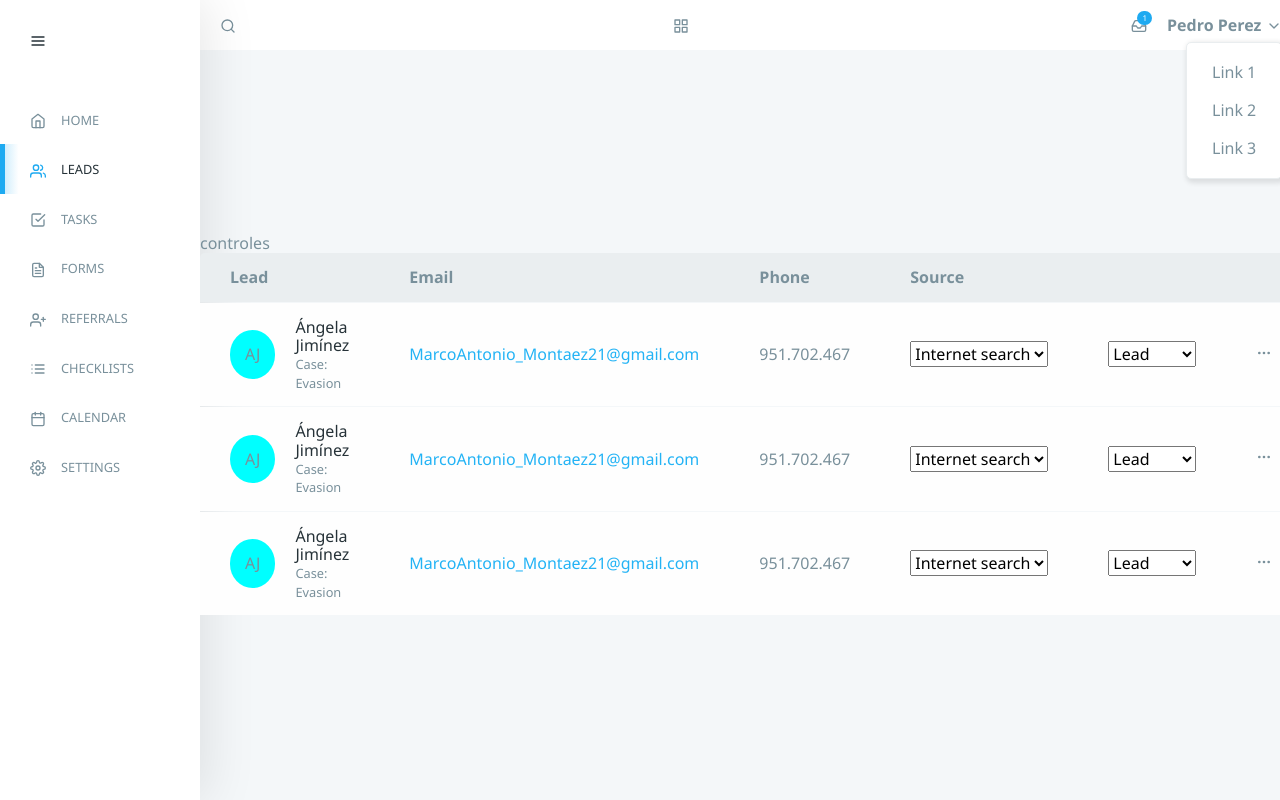
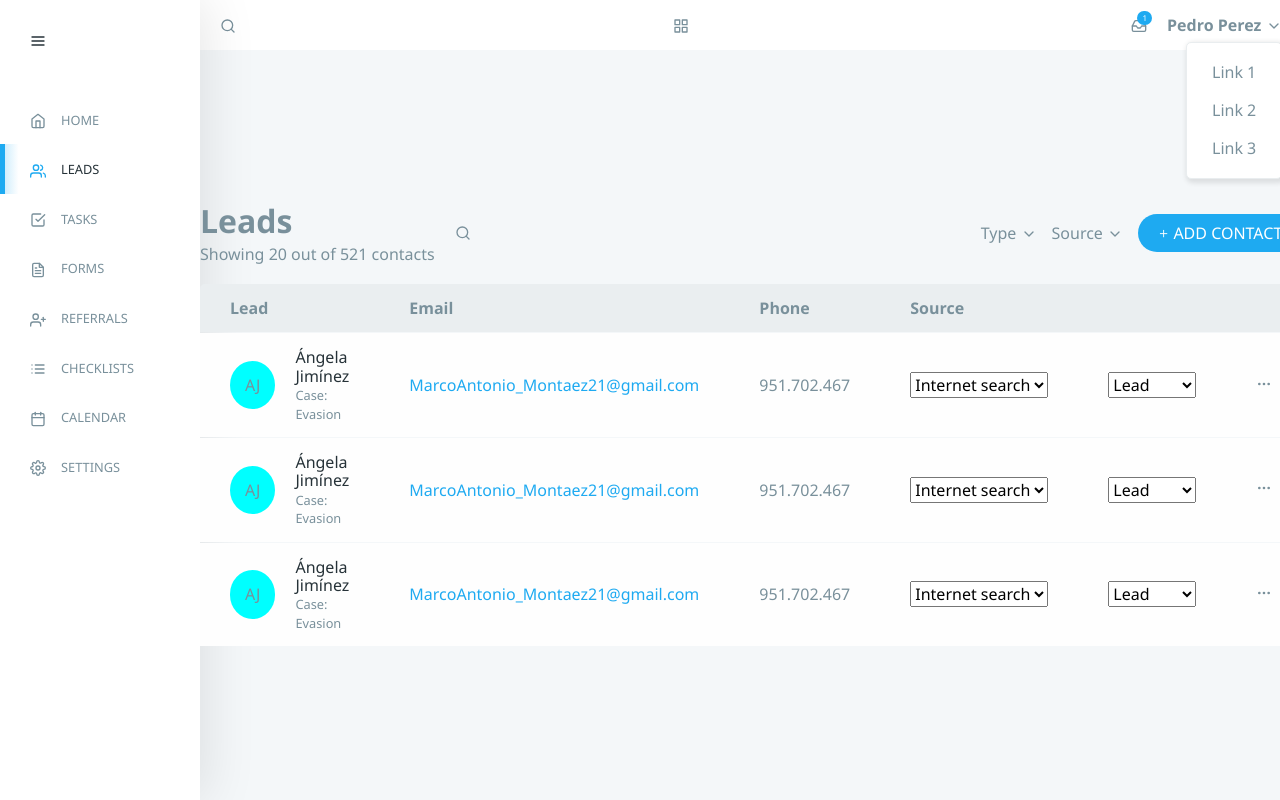
Before and after one commit to neo1807/rootstack, a React app: page / in a window 1280 px wide. Shown: the top 800 px of the page. Built offline with nearby package versions, Linux system fonts and the light colour scheme.

Commit message:
feat: view header styles

```diff
--- a/src/components/controls.js
+++ b/src/components/controls.js
@@ -1,6 +1,27 @@
 import React from "react";
+import { FiSearch, FiChevronDown, FiPlus } from "react-icons/fi";
 export default class Controls extends React.Component {
   render() {
-    return <div>controles</div>;
+    return (
+      <div className="view-header">
+        <div className="view-title">
+          <h1>Leads</h1>Showing <span>20</span> out of 521 contacts
+        </div>
+        <div className="view-controls">
+          <FiSearch />
+          <div className="view-actions">
+            <div>
+              Type <FiChevronDown />
+            </div>
+            <div>
+              Source <FiChevronDown />
+            </div>
+            <button>
+              <FiPlus /> add contact
+            </button>
+          </div>
+        </div>
+      </div>
+    );
   }
 }
--- a/src/styles.css
+++ b/src/styles.css
@@ -51,7 +51,7 @@ aside nav ul > li {
 aside nav ul > li a {
   text-decoration: none;
   text-transform: uppercase;
-  font-size: .8rem;
+  font-size: 0.8rem;
 }
 aside nav .toggle-menu {
   display: block;
@@ -87,7 +87,7 @@ aside nav ul > li a svg,
 aside nav .toggle-menu svg {
   margin-right: 15px;
   vertical-align: middle;
-  font-size:1rem;
+  font-size: 1rem;
 }
 /*
 Header
@@ -184,16 +184,16 @@ main .content table tbody tr td {
   text-align: left;
   padding: 15px 30px;
 }
-main .content table tbody tr td:first-of-type{
+main .content table tbody tr td:first-of-type {
   display: flex;
   align-items: center;
 }
 main .content table tbody tr .lead {
   display: inline-block;
-  color:#263238;
+  color: #263238;
 }
-main .content table tbody tr .lead small{
-  color: #79909b
+main .content table tbody tr .lead small {
+  color: #79909b;
 }
 main .content table tbody tr .lead-avatar {
   display: inline-block;
@@ -202,6 +202,45 @@ main .content table tbody tr .lead-avatar {
   background-color: aqua;
   margin-right: 20px;
 }
-main .content table tbody tr .email{
-  color:#23b3f5
+main .content table tbody tr .email {
+  color: #1eaaf1;
 }
+main .content .view-header {
+  display: flex;
+  margin-bottom: 20px;
+}
+main .content .view-header .view-title {
+  flex-shrink: 0;
+  margin-right: 20px;
+}
+main .content .view-header .view-title h1 {
+  margin-top:0;
+  margin-bottom: 5px;
+}
+main .content .view-controls {
+  display: flex;
+  align-items: center;
+  justify-content: space-between;
+  width: 100%;
+}
+main .content .view-controls button {
+  padding: 10px 20px;
+  border-radius: 20px;
+  border: none;
+  background-color: #1eaaf1;
+  color: white;
+  text-transform: uppercase;
+}
+main .content .view-controls button svg {
+  font-size: 0.7rem;
+}
+main .content .view-actions {
+  display: flex;
+  align-items: center;
+}
+main .content .view-actions div {
+  margin-right: 15px;
+}
+main .content .view-actions div svg {
+  vertical-align: middle
+}
```
